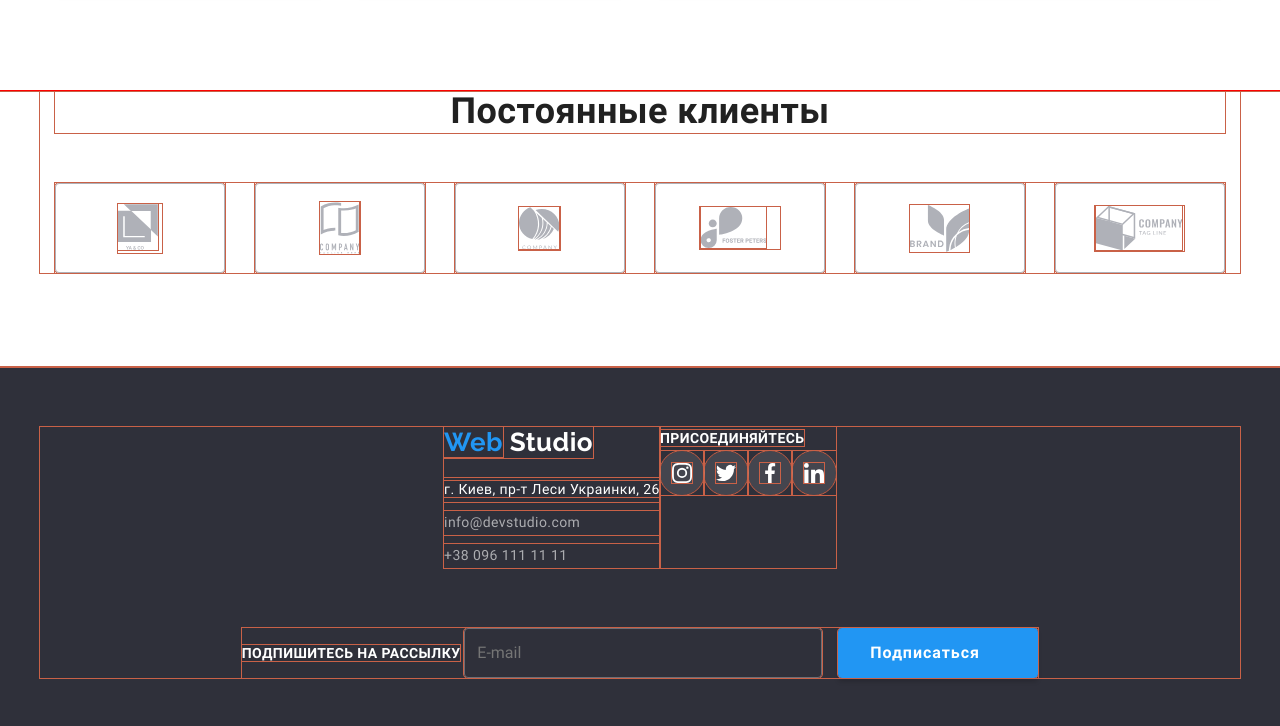
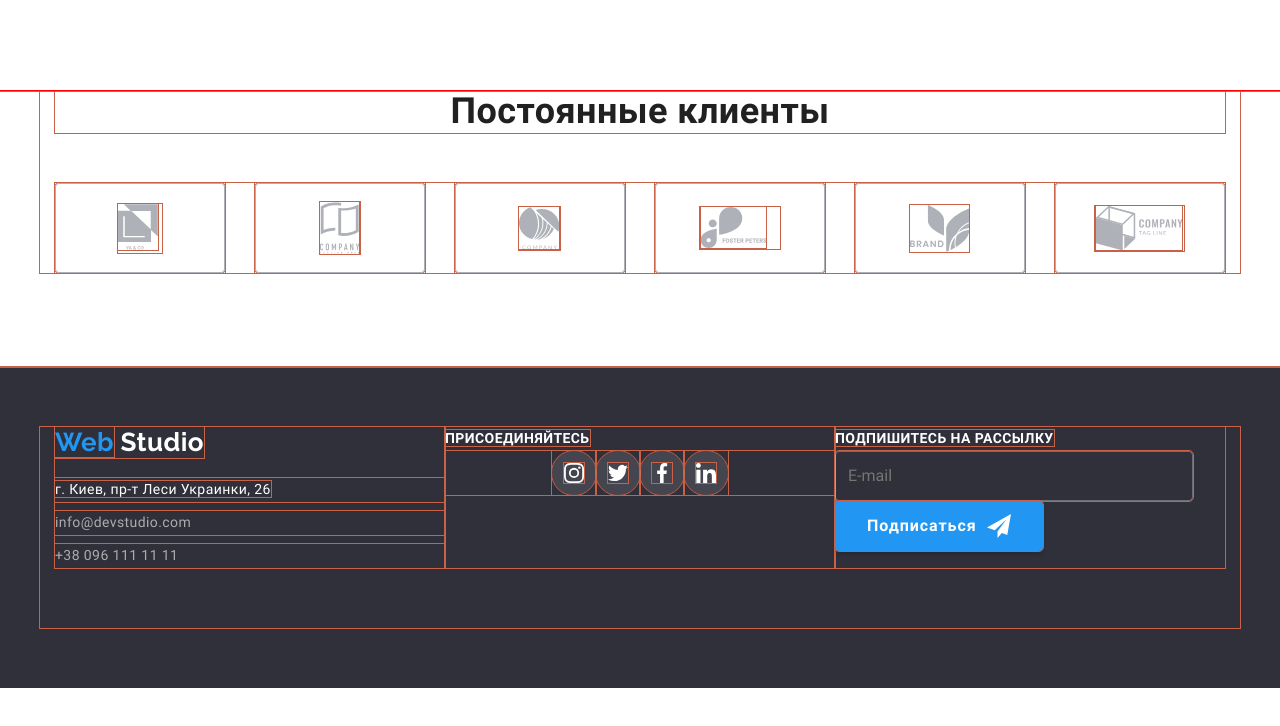
Before and after one commit to BogdanovaMarina/goit-markup-hw-08, a plain HTML site: page index.html in a window 1280 px wide. Shown: the part 2129-2855 px from the top of the page. After the commit the page ends 2817 px from the top, so only its background shows below. Drawn offline with Linux system fonts and the light colour scheme.

Commit message:
Футер 22:30

```diff
--- a/index.html
+++ b/index.html
@@ -543,7 +543,7 @@
 		<footer class="footer">
 			<!-- блок контакты -->
 			<div class="container flex-footer">
-				<div class="footer-block1">
+				<div class="footer-block">
 					<a href="./index.html" class="footer-logo">
 						<span class="logo-accent">Web</span>
 						Studio
@@ -570,7 +570,7 @@
 					</address>
 				</div>
 				<!-- блок подписки на социальные сети -->
-				<div class="footer-block2">
+				<div class="footer-block">
 					<b class="action">Присоединяйтесь</b>
 					<ul class="list flex-list">
 						<li class="link-footer">
@@ -620,7 +620,7 @@
 					</ul>
 				</div>
 				<!-- блок форма подписки -->
-				<div class="footer-block3">
+				<div class="footer-block">
 					<b class="action">Подпишитесь на рассылку</b>
 					<input class="input-footer" type="email" name="email" id="email" placeholder="E-mail" />
 					<button type="submit" class="button">Подписаться</button>
--- a/sass/layout/_footer-adr.scss
+++ b/sass/layout/_footer-adr.scss
@@ -16,13 +16,14 @@
 
 .flex-list {
 	display: flex;
+	justify-content: center;
 }
 
-.footer-block1 {
+.footer-block {
 	margin-bottom: 60px;
-}
-.footer-block2 {
-	margin-bottom: 60px;
+	@media screen and (min-width: 768px) {
+		width: 50%;
+	}
 }
 
 .flex-footer {
@@ -30,6 +31,9 @@
 		display: flex;
 		justify-content: center;
 		flex-wrap: wrap;
+	}
+	@media screen and (min-width: 1200px) {
+		flex-wrap: nowrap;
 	}
 }
 
--- a/sass/layout/_footer-soclink-sub.scss
+++ b/sass/layout/_footer-soclink-sub.scss
@@ -1,7 +1,7 @@
 .action {
 	// margin-top: 72px;
 	// margin-bottom: 20px;
-
+	// justify-content: center;
 	font-weight: 700;
 	font-size: 14px;
 	line-height: 1.14;
@@ -30,7 +30,7 @@
 
 .input-footer {
 	display: inline-flex;
-	width: 358px;
+	width: 100%;
 	padding-top: 15px;
 	padding-bottom: 15px;
 	padding-left: 12px;
@@ -40,4 +40,8 @@
 	color: $secondary-color;
 	background-color: transparent;
 	border: 1px solid rgba(255, 255, 255, 0.3);
+
+	@media screen and (min-width: 1200px) {
+		width: 358px;
+	}
 }
```
Also changed, not shown: css/main.css, css/main.min.css, css/portfolio.css, css/portfolio.min.css, 4 other files.
